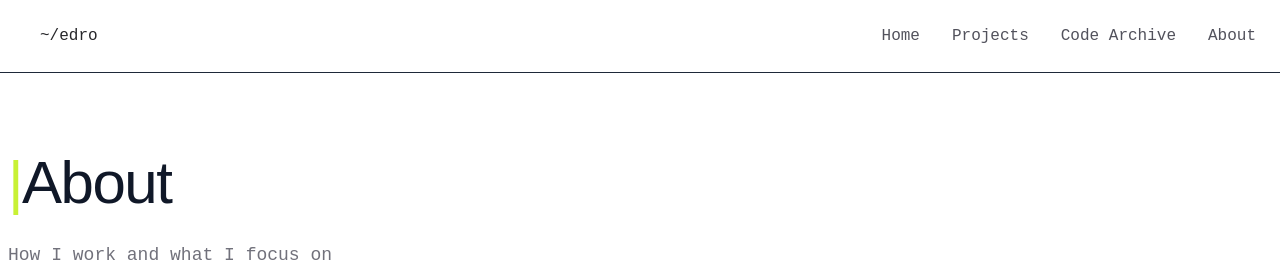
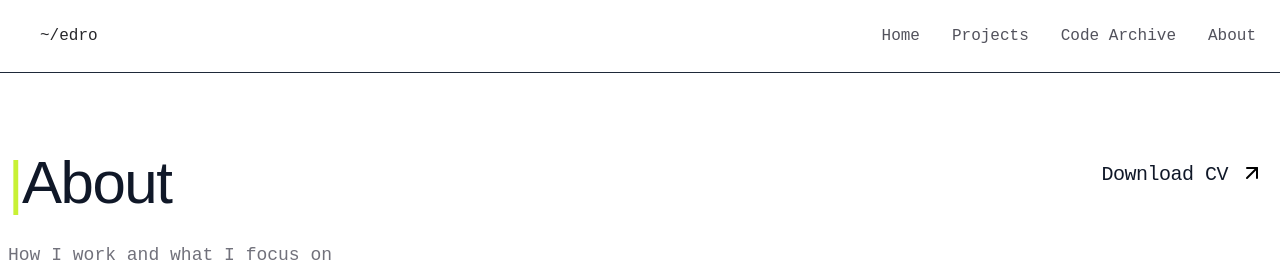
Before and after one commit to EdroCode/EdroCodeWebsite, a Next.js app: page /about in a window 1280 px wide. Shown: the top 279 px of the page. Built offline with nearby package versions, Linux system fonts and the light colour scheme; a web font is replaced by a local one.

Commit message:
feat: add donwload button for cv

```diff
--- a/app/about/page.tsx
+++ b/app/about/page.tsx
@@ -2,11 +2,13 @@
 import type { Metadata } from "next";
 export const metadata: Metadata = { title: "About" };
 import LinksModal from "@/components/LinksModal";
+import { ArrowUpRight } from "lucide-react";
 
 export default function About() {
   return (
     <div className="max-w-7xl mx-auto px-4 md:px-2 py-20">
       <div className="flex flex-col mb-12 gap-3">
+        <div className="flex justify-between">
           <div className="flex">
             <h1 className="text-6xl font-zen-dots tracking-tight text-alien mb-4">
               |
@@ -14,6 +16,13 @@ export default function About() {
             <h1 className="text-6xl font-zen-dots tracking-tight text-gray-900 mb-4">
               About
             </h1>
+          </div>
+          <a className="flex p-2  rounded-lg gap-3 h-fit hover:underline" href="/cv.pdf" download="cv.pdf">
+            <p className="text-xl font-mono tracking-tight text-gray-900 mb-4" >
+              Download CV
+            </p>
+            <ArrowUpRight />
+          </a>
         </div>
         <p className="text-lg text-zinc-500 font-mono">
           How I work and what I focus on
```
Also changed, not shown: 1 other file (tests, documents, lock files or other folders). Lines whose indentation alone changed are shown as unchanged.
